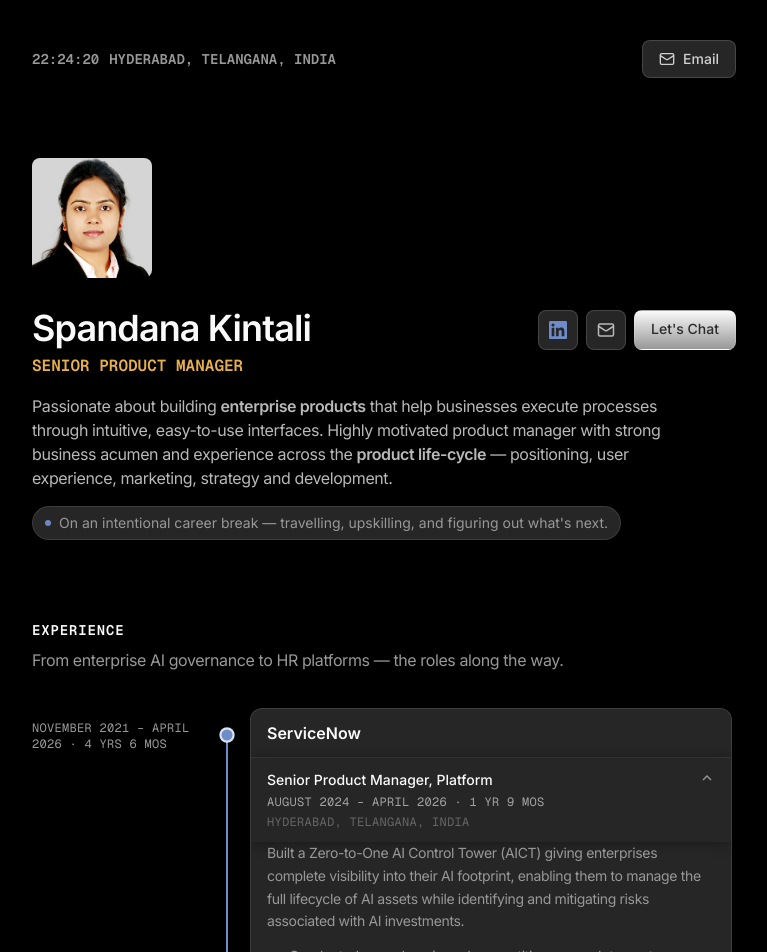
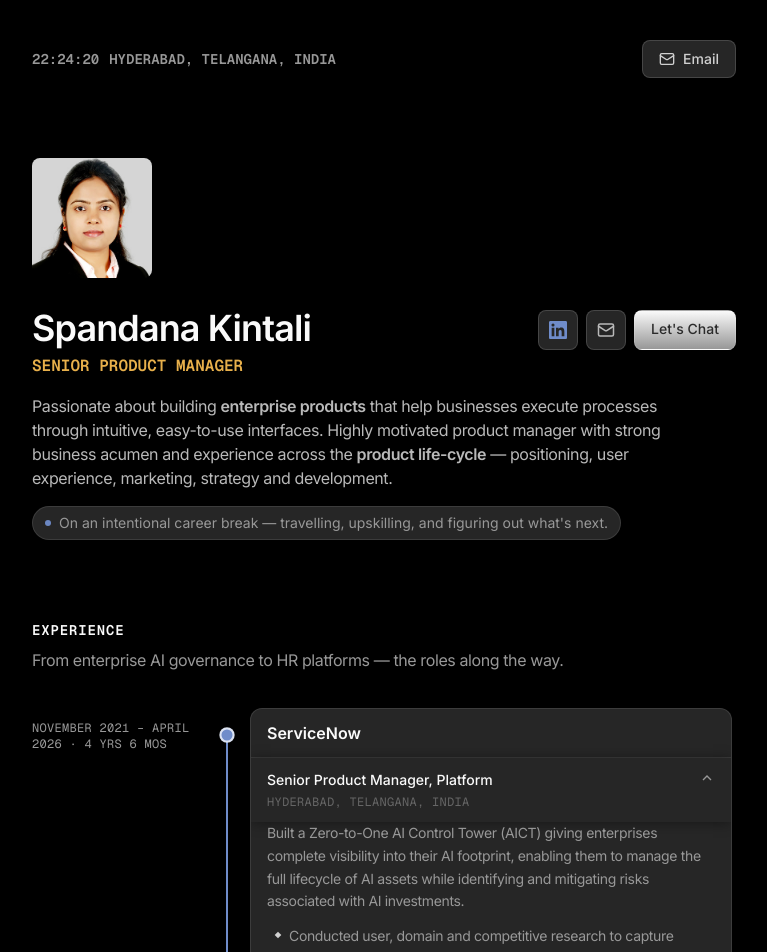
Before and after one commit to spandanakintali-curiouspm/portfolio, a Next.js app: page / in a window 1280 px wide. Shown: the top 952 px of the page, without its empty margins (256-1023 px from the left). Built offline with nearby package versions, Linux system fonts and the light colour scheme; no server answers.

Commit message:
Remove redundant per-role dates from timeline sub-items
The aggregate range already shown on the left rail made repeating
individual dates under each title feel duplicated.

```diff
--- a/src/components/ExperienceTimeline.tsx
+++ b/src/components/ExperienceTimeline.tsx
@@ -166,9 +166,6 @@ export default function ExperienceTimeline() {
                           <summary className="flex items-start justify-between gap-5 px-4 py-3 text-neutral-50 font-medium text-sm transition duration-200 hover:bg-white/5">
                             <div className="flex flex-col gap-1">
                               <span>{role.title}</span>
-                              <span className="text-xs font-mono font-normal uppercase tracking-wide text-neutral-400">
-                                {role.dates}
-                              </span>
                               <p className="text-xs font-mono font-normal uppercase tracking-wide text-neutral-500">
                                 {role.location}
                               </p>
```
